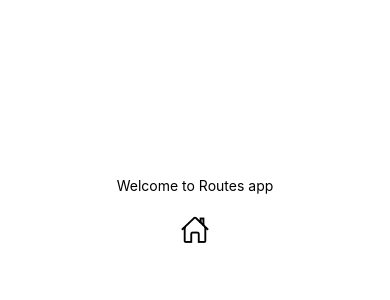
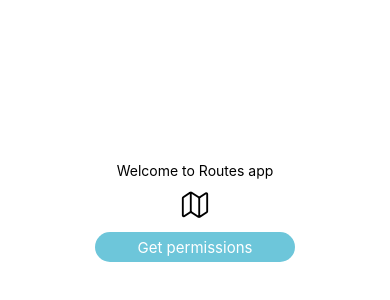
Before and after one commit to ChristianRV29/RoutesRN, a React Native app: screen /MapScreen in a window 390 px wide. Shown: the part 210-510 px from the top of the page. Built offline with nearby package versions, Linux system fonts and the light colour scheme.

Commit message:
Navigation among screens

```diff
--- a/package.json
+++ b/package.json
@@ -11,6 +11,7 @@
   },
   "dependencies": {
     "@react-navigation/native": "^6.0.11",
+    "@react-navigation/native-stack": "^6.7.0",
     "@react-navigation/stack": "^6.2.2",
     "react": "18.0.0",
     "react-native": "0.69.1",
--- a/src/navigation/StackNavigator.tsx
+++ b/src/navigation/StackNavigator.tsx
@@ -1,9 +1,15 @@
 import React from 'react';
 import { createStackNavigator } from '@react-navigation/stack';
 
-import { HomeScreen } from '~src/screens/HomeScreen';
+import { MapScreen } from '~src/screens/MapScreen';
+import { PermissionScreen } from '~src/screens/PermissionScreen';
 
-const { Navigator, Screen } = createStackNavigator();
+export type RootStackParamList = {
+  MapScreen: undefined;
+  PermissionScreen: undefined;
+};
+
+const { Navigator, Screen } = createStackNavigator<RootStackParamList>();
 
 export const StackNavigator = () => {
   return (
@@ -14,7 +20,8 @@ export const StackNavigator = () => {
           backgroundColor: 'white',
         },
       }}>
-      <Screen name="HomeScreen" component={HomeScreen} />
+      <Screen name="MapScreen" component={MapScreen} />
+      <Screen name="PermissionScreen" component={PermissionScreen} />
     </Navigator>
   );
 };
--- a/src/screens/HomeScreen.tsx
+++ /dev/null
@@ -1,25 +0,0 @@
-import React from 'react';
-import { StyleSheet, Text, View } from 'react-native';
-import Icon from 'react-native-vector-icons/Ionicons';
-
-export const HomeScreen = () => {
-  return (
-    <View style={styles.mainWrapper}>
-      <Text style={styles.text}>Welcome to Routes app</Text>
-      <Icon name="home-outline" size={30} color={'black'} />
-    </View>
-  );
-};
-
-const styles = StyleSheet.create({
-  mainWrapper: {
-    alignItems: 'center',
-    backgroundColor: '#FFF',
-    flex: 1,
-    justifyContent: 'center',
-  },
-  text: {
-    color: '#000000',
-    marginBottom: 20,
-  },
-});
--- /dev/null
+++ b/src/screens/MapScreen.tsx
@@ -0,0 +1,50 @@
+import React from 'react';
+import { useNavigation } from '@react-navigation/native';
+import { TouchableOpacity, StyleSheet, Text, View } from 'react-native';
+import Icon from 'react-native-vector-icons/Ionicons';
+import { NativeStackNavigationProp } from '@react-navigation/native-stack';
+
+import { RootStackParamList } from '~src/navigation/StackNavigator';
+
+export const MapScreen = () => {
+  const navigation =
+    useNavigation<NativeStackNavigationProp<RootStackParamList>>();
+
+  return (
+    <View style={styles.mainWrapper}>
+      <Text style={styles.text}>Welcome to Routes app</Text>
+      <Icon name="map-outline" size={30} color={'black'} />
+      <TouchableOpacity
+        onPress={() => navigation.navigate('PermissionScreen')}
+        style={styles.button}>
+        <Text style={styles.textButton}>Get permissions</Text>
+      </TouchableOpacity>
+    </View>
+  );
+};
+
+const styles = StyleSheet.create({
+  mainWrapper: {
+    alignItems: 'center',
+    backgroundColor: '#FFF',
+    flex: 1,
+    justifyContent: 'center',
+  },
+  text: {
+    color: '#000000',
+    marginBottom: 10,
+  },
+  button: {
+    alignItems: 'center',
+    backgroundColor: '#6dc6da',
+    borderRadius: 20,
+    height: 30,
+    justifyContent: 'center',
+    marginTop: 10,
+    width: 200,
+  },
+  textButton: {
+    color: 'white',
+    fontSize: 15,
+  },
+});
--- /dev/null
+++ b/src/screens/PermissionScreen.tsx
@@ -0,0 +1,48 @@
+import React from 'react';
+import { StyleSheet, Text, TouchableOpacity, View } from 'react-native';
+import { useNavigation } from '@react-navigation/native';
+import { NativeStackNavigationProp } from '@react-navigation/native-stack';
+import Icon from 'react-native-vector-icons/Ionicons';
+
+import { RootStackParamList } from '~src/navigation/StackNavigator';
+
+export const PermissionScreen = () => {
+  const navigation =
+    useNavigation<NativeStackNavigationProp<RootStackParamList>>();
+
+  return (
+    <View style={styles.mainWrapper}>
+      <Text style={styles.text}>Permissions screen</Text>
+      <Icon name="key-outline" size={30} color={'black'} />
+      <TouchableOpacity onPress={() => navigation.pop()} style={styles.button}>
+        <Text style={styles.textButton}>Go back</Text>
+      </TouchableOpacity>
+    </View>
+  );
+};
+
+const styles = StyleSheet.create({
+  mainWrapper: {
+    alignItems: 'center',
+    backgroundColor: '#FFF',
+    flex: 1,
+    justifyContent: 'center',
+  },
+  text: {
+    color: '#000000',
+    marginBottom: 20,
+  },
+  button: {
+    alignItems: 'center',
+    backgroundColor: '#6dc6da',
+    borderRadius: 20,
+    height: 30,
+    justifyContent: 'center',
+    marginTop: 10,
+    width: 200,
+  },
+  textButton: {
+    color: 'white',
+    fontSize: 15,
+  },
+});
```
Also changed, not shown: 1 other file (tests, documents, lock files or other folders).
